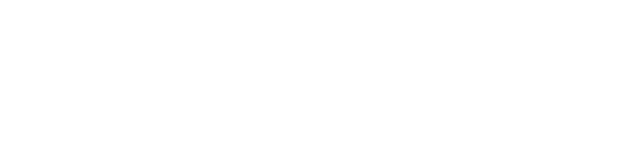
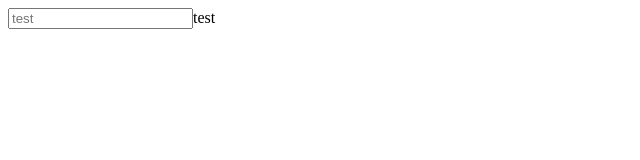
Before and after one commit to nicfv/Tools, a plain HTML site: page www/interest/index.html in a window 1280 px wide. Shown: the whole page, without its empty margins (0-640 px from the left). Drawn offline with Linux system fonts and the light colour scheme.

Commit message:
Start working on input element

```diff
--- a/www/interest/index.html
+++ b/www/interest/index.html
@@ -3,6 +3,11 @@
 
 <head>
     <title>Interest Calculator</title>
+    <meta charset="UTF-8">
+    <meta name="description" content="Interest Calculator">
+    <meta name="author" content="Nicolas Ventura">
+    <meta name="viewport" content="width=device-width, initial-scale=1.0">
+    <script type="module" src="index.js"></script>
 </head>
 
 <body></body>
--- /dev/null
+++ b/www/interest/index.js
@@ -0,0 +1,8 @@
+import { Input } from './input.js';
+
+window.addEventListener('load', main);
+
+function main() {
+    console.log('loaded!');
+    const b = new Input(document.body, 'test');
+}
--- /dev/null
+++ b/www/interest/input.js
@@ -0,0 +1,25 @@
+export class Input {
+    static #input_id = 0;
+    #value = 0;
+    constructor(parent = document.body, title = '') {
+        Input.#input_id++;
+        const container = document.createElement('div'),
+            input = document.createElement('input'),
+            label = document.createElement('label'),
+            inputId = 'input_' + Input.#input_id;
+        container.setAttribute('class', 'input');
+        input.setAttribute('id', 'input_' + inputId);
+        input.setAttribute('type', 'number');
+        input.setAttribute('title', title);
+        input.setAttribute('placeholder', title);
+        label.setAttribute('for', 'input_' + inputId);
+        label.innerText = title;
+        container.appendChild(input);
+        container.appendChild(label);
+        parent.appendChild(container);
+        input.addEventListener('input', () => this.#value = input.value);
+    }
+    getValue() {
+        return this.#value;
+    }
+}
```
